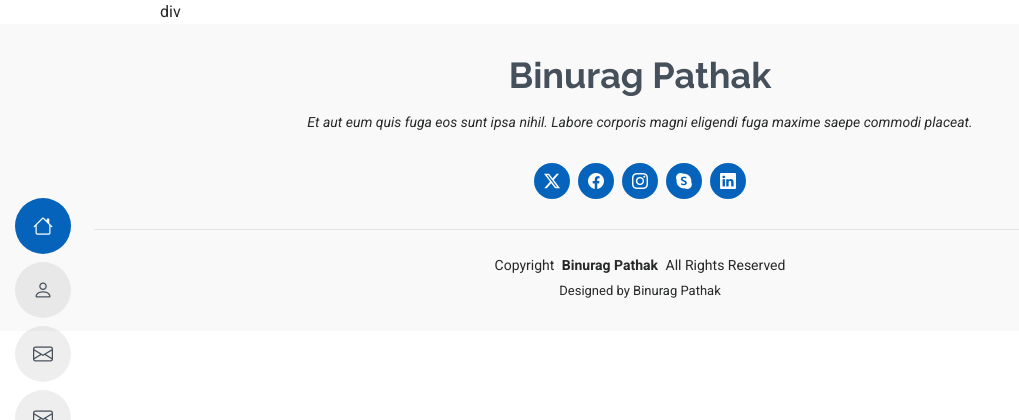
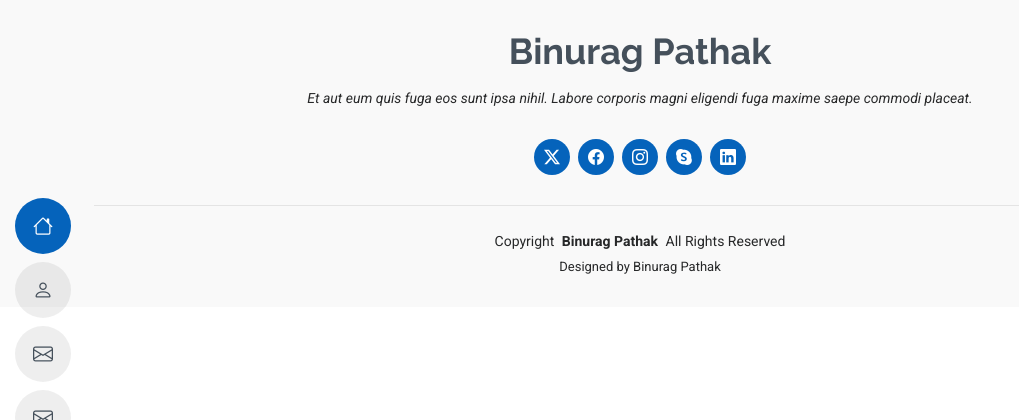
Before and after one commit to Binuragpathak98655/personal-portfolio-django, a Django app: page /auth/login/ in a window 1280 px wide. Shown: the top 420 px of the page, without its empty margins (0-1019 px from the left). Run offline with Django 5.2, Linux system fonts and the light colour scheme; some libraries are stand-ins or nearby versions.

Commit message:
Update login.html

```diff
--- a/project/templates/login.html
+++ b/project/templates/login.html
@@ -6,7 +6,7 @@
 
 <div class="container">
 <div class="row">
-div
+
 
 
 
```
